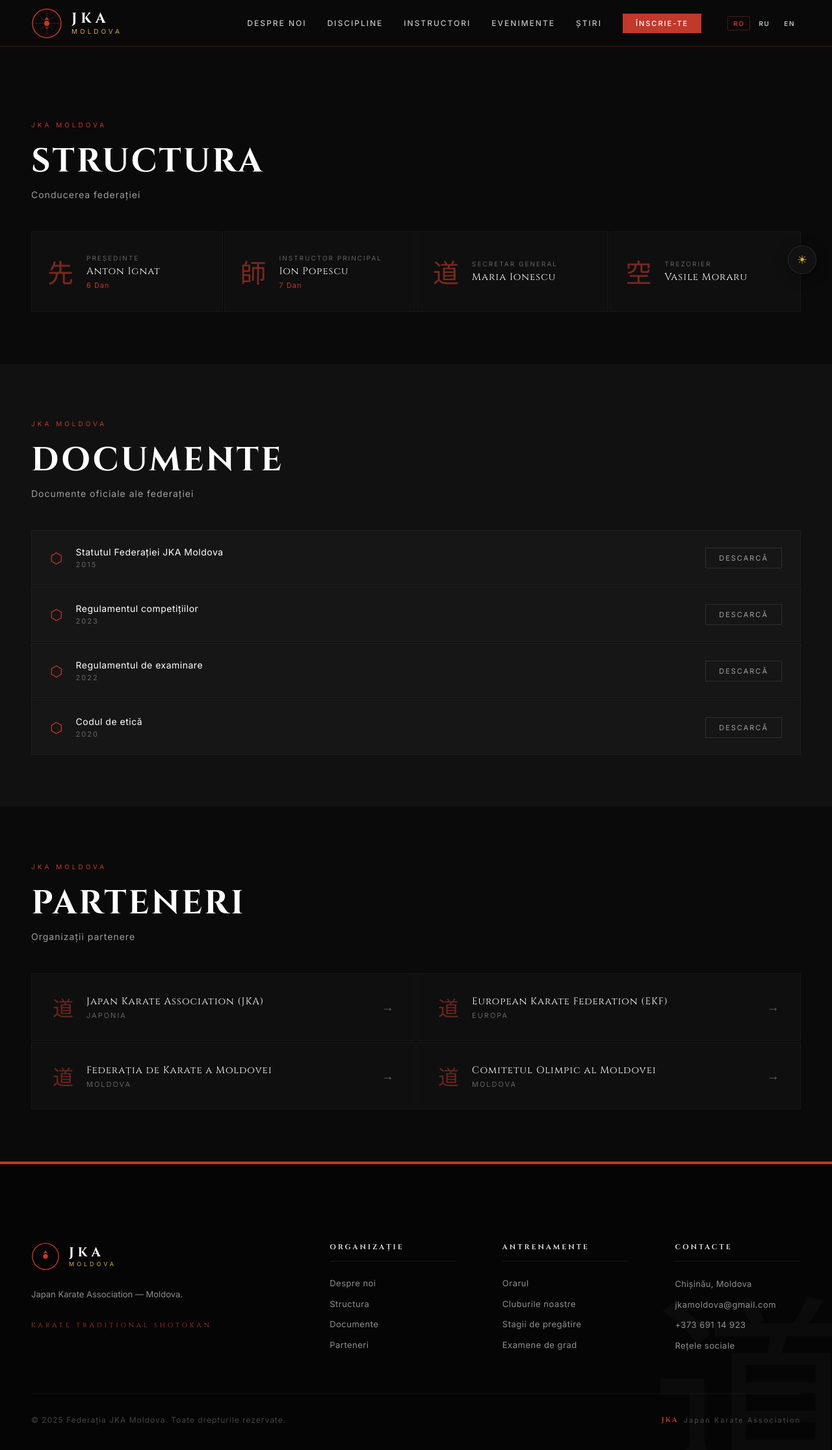
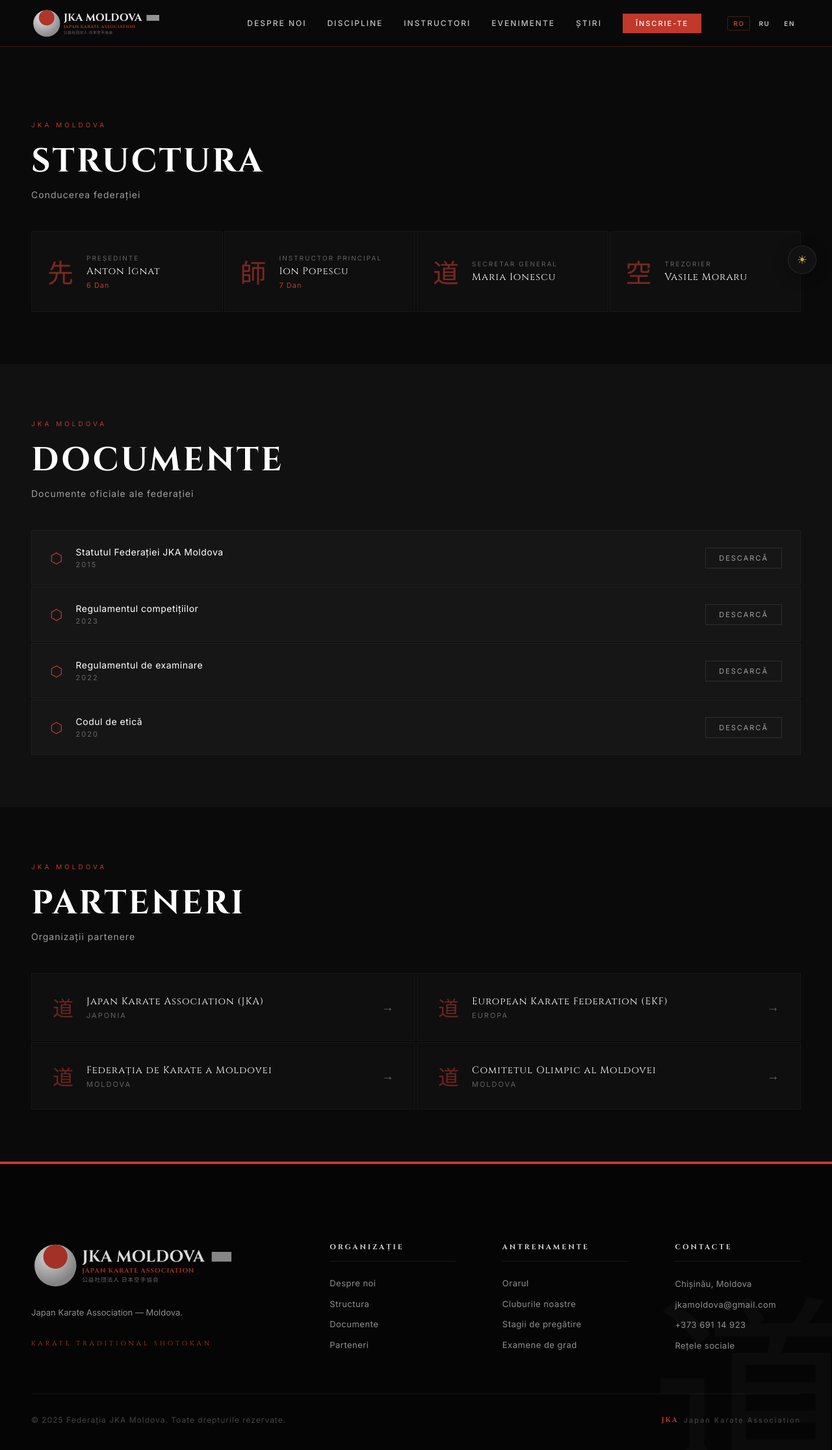
Before and after one commit to sergheiAvilov/jka-moldova, a React (Vite) app in the folder frontend/: page /about in a window 1280 px wide. Shown: the top 2232 px of the page at 65% size. Built offline with nearby package versions, Linux system fonts and the light colour scheme; grey boxes are pictures that could not be loaded.

Commit message:
add logo

```diff
--- a/frontend/src/components/Footer/Footer.jsx
+++ b/frontend/src/components/Footer/Footer.jsx
@@ -1,16 +1,7 @@
 import { Link } from 'react-router-dom';
 import styles from './Footer.module.css';
 import { useT } from '../../hooks/useT.js';
-
-function LogoEmblem() {
-  return (
-    <svg viewBox="0 0 48 48" fill="none" xmlns="http://www.w3.org/2000/svg" className={styles.emblemSvg}>
-      <circle cx="24" cy="24" r="22" stroke="#C0392B" strokeWidth="1.5"/>
-      <path d="M24 14 L28 20 L24 18 L20 20Z" fill="#C0392B"/>
-      <circle cx="24" cy="24" r="4" fill="#C0392B"/>
-    </svg>
-  );
-}
+import JKALogo from '../Logo/JKALogo.jsx';
 
 export default function Footer() {
   const t = useT();
@@ -24,11 +15,7 @@
         <div className={styles.grid}>
           <div className={styles.brand}>
             <Link to="/" className={styles.logo}>
-              <div className={styles.logoEmblem}><LogoEmblem /></div>
-              <div className={styles.logoText}>
-                <span className={styles.jka}>JKA</span>
-                <span className={styles.moldova}>Moldova</span>
-              </div>
+              <JKALogo dark className={styles.logoImg} />
             </Link>
             <p className={styles.brandDesc}>
               Japan Karate Association — Moldova.
--- a/frontend/src/components/Footer/Footer.module.css
+++ b/frontend/src/components/Footer/Footer.module.css
@@ -39,42 +39,20 @@
 }
 
 .logo {
-  display: flex;
-  align-items: center;
-  gap: 14px;
+  display: inline-flex;
+  text-decoration: none;
 }
 
-.logoEmblem {
-  width: 44px;
-  height: 44px;
-  flex-shrink: 0;
+.logoImg {
+  height: 72px;
+  width: auto;
+  display: block;
+  opacity: 0.85;
+  transition: opacity 0.2s ease;
 }
 
-.emblemSvg {
-  width: 100%;
-  height: 100%;
-}
-
-.logoText {
-  display: flex;
-  flex-direction: column;
-}
-
-.jka {
-  font-family: var(--font-heading);
-  font-size: 20px;
-  font-weight: 700;
-  letter-spacing: 6px;
-  color: var(--white);
-  line-height: 1;
-}
-
-.moldova {
-  font-size: 9px;
-  letter-spacing: 4px;
-  color: var(--gold-light);
-  text-transform: uppercase;
-  margin-top: 2px;
+.logo:hover .logoImg {
+  opacity: 1;
 }
 
 .brandDesc {
--- a/frontend/src/components/Header/Header.jsx
+++ b/frontend/src/components/Header/Header.jsx
@@ -3,36 +3,21 @@
 import styles from './Header.module.css';
 import { useT } from '../../hooks/useT.js';
 import { useLang } from '../../context/LangContext.jsx';
+import { useTheme } from '../../context/ThemeContext.jsx';
+import JKALogo from '../Logo/JKALogo.jsx';
 
 const LANGS = ['ro', 'ru', 'en'];
-
-function LogoEmblem() {
-  return (
-    <svg viewBox="0 0 48 48" fill="none" xmlns="http://www.w3.org/2000/svg" className={styles.emblemSvg}>
-      <circle cx="24" cy="24" r="22" stroke="#C0392B" strokeWidth="1.5"/>
-      <circle cx="24" cy="24" r="18" stroke="rgba(192,57,43,0.3)" strokeWidth="0.5"/>
-      <path d="M24 6 L24 42 M6 24 L42 24" stroke="#C0392B" strokeWidth="0.8" opacity="0.4"/>
-      <path d="M24 14 L28 20 L24 18 L20 20Z" fill="#C0392B"/>
-      <path d="M24 34 L20 28 L24 30 L28 28Z" fill="rgba(192,57,43,0.5)"/>
-      <circle cx="24" cy="24" r="4" fill="#C0392B"/>
-      <path d="M14 14 L20 20 M34 14 L28 20 M14 34 L20 28 M34 34 L28 28" stroke="#C0392B" strokeWidth="0.8" opacity="0.4"/>
-    </svg>
-  );
-}
 
 export default function Header() {
   const [menuOpen, setMenuOpen] = useState(false);
   const t = useT();
   const { lang, changeLang } = useLang();
+  const { theme } = useTheme();
 
   return (
     <header className={styles.header}>
       <Link to="/" className={styles.logo}>
-        <div className={styles.logoEmblem}><LogoEmblem /></div>
-        <div className={styles.logoText}>
-          <span className={styles.jka}>JKA</span>
-          <span className={styles.moldova}>Moldova</span>
-        </div>
+        <JKALogo dark={theme === 'dark'} className={styles.logoImg} />
       </Link>
 
       <button
--- a/frontend/src/components/Header/Header.module.css
+++ b/frontend/src/components/Header/Header.module.css
@@ -19,42 +19,19 @@
 .logo {
   display: flex;
   align-items: center;
-  gap: 14px;
   text-decoration: none;
 }
 
-.logoEmblem {
-  width: 48px;
-  height: 48px;
-  flex-shrink: 0;
+.logoImg {
+  height: 46px;
+  width: auto;
+  display: block;
+  opacity: 0.92;
+  transition: opacity 0.2s ease;
 }
 
-.emblemSvg {
-  width: 100%;
-  height: 100%;
-}
-
-.logoText {
-  display: flex;
-  flex-direction: column;
-}
-
-.jka {
-  font-family: var(--font-heading);
-  font-size: 22px;
-  font-weight: 700;
-  letter-spacing: 6px;
-  color: var(--text-base);
-  line-height: 1;
-  transition: color 0.3s ease;
-}
-
-.moldova {
-  font-size: 10px;
-  letter-spacing: 4px;
-  color: var(--gold-light);
-  text-transform: uppercase;
-  margin-top: 2px;
+.logo:hover .logoImg {
+  opacity: 1;
 }
 
 /* Nav */
--- /dev/null
+++ b/frontend/src/components/Logo/JKALogo.jsx
@@ -0,0 +1,111 @@
+import { useId } from 'react';
+
+/**
+ * JKA Moldova SVG logo — horizontal layout (emblem left, text right).
+ * prop `dark` — use on dark backgrounds (white "JKA MOLDOVA" text)
+ * prop `dark={false}` — use on light backgrounds (black text)
+ */
+export default function JKALogo({ className, style, dark = false }) {
+  const uid = useId().replace(/:/g, 'x');
+  const gradId = `jkaG${uid}`;
+  const clipId = `jkaC${uid}`;
+
+  const textMain = dark ? '#ffffff'               : '#111111';
+  const textSub  = dark ? 'rgba(255,255,255,0.45)' : 'rgba(10,10,10,0.55)';
+
+  /* ── Sphere ── */
+  const R  = 52;
+  const cx = 60;
+  const cy = 58;
+  const sr = 30;
+  const sx = cx;
+  const sy = cy - R + sr; /* 36 — top of sun flush with top of sphere */
+
+  /* ── Text layout ── */
+  const textX    = 126;
+  const titleLen = 305;  /* locks "JKA MOLDOVA" width → precise gap to flag */
+  const flagGap  = 16;   /* small gap between text end and flag */
+  const flagX    = textX + titleLen + flagGap; /* = 447 */
+
+  /* ── Flag dimensions (1:2 ratio — real Moldova flag image) ── */
+  const fw = 50;   /* flag width  */
+  const fh = 25;   /* flag height (fw / 2 = correct 1:2 ratio) */
+  const fy = 24;   /* flag top y  */
+
+  return (
+    <svg
+      viewBox="0 0 500 116"
+      xmlns="http://www.w3.org/2000/svg"
+      className={className}
+      style={style}
+      aria-label="JKA Moldova"
+    >
+      <defs>
+        <radialGradient id={gradId} cx="36%" cy="28%" r="66%">
+          <stop offset="0%"   stopColor="#f8f8f8"/>
+          <stop offset="44%"  stopColor="#d2d2d2"/>
+          <stop offset="100%" stopColor="#9a9a9a"/>
+        </radialGradient>
+        <clipPath id={clipId}>
+          <circle cx={cx} cy={cy} r={R}/>
+        </clipPath>
+      </defs>
+
+      {/* ── Gray sphere ── */}
+      <circle cx={cx} cy={cy} r={R} fill={`url(#${gradId})`}/>
+
+      {/* ── Red sun — centred at top of sphere ── */}
+      <circle cx={sx} cy={sy} r={sr} fill="#C0392B" clipPath={`url(#${clipId})`}/>
+
+      {/* ── JKA MOLDOVA — width locked so flag gap is exact ── */}
+      <text
+        x={textX} y="48"
+        textAnchor="start"
+        fontFamily="'Cinzel', 'Trajan Pro', Georgia, serif"
+        fontWeight="900"
+        fontSize="40"
+        fill={textMain}
+        letterSpacing="1"
+        textLength={titleLen}
+        lengthAdjust="spacing"
+      >
+        JKA MOLDOVA
+      </text>
+
+      {/* ── Moldova flag — real image (place flag-md.png in /public/) ── */}
+      <image
+        href="/flag-md.png"
+        x={flagX}
+        y={fy}
+        width={fw}
+        height={fh}
+        preserveAspectRatio="xMidYMid meet"
+      />
+
+      {/* ── JAPAN KARATE ASSOCIATION ── */}
+      <text
+        x={textX} y="76"
+        textAnchor="start"
+        fontFamily="'Cinzel', 'Trajan Pro', Georgia, serif"
+        fontWeight="700"
+        fontSize="16"
+        fill="#C0392B"
+        letterSpacing="1.5"
+      >
+        JAPAN KARATE ASSOCIATION
+      </text>
+
+      {/* ── Japanese subtitle ── */}
+      <text
+        x={textX} y="99"
+        textAnchor="start"
+        fontFamily="'Noto Serif JP', 'Yu Mincho', serif"
+        fontSize="14"
+        fill={textSub}
+        letterSpacing="1.5"
+      >
+        公益社団法人 日本空手協会
+      </text>
+    </svg>
+  );
+}
--- a/frontend/src/main.jsx
+++ b/frontend/src/main.jsx
@@ -6,7 +6,7 @@
 
 ReactDOM.createRoot(document.getElementById('root')).render(
   <React.StrictMode>
-    <BrowserRouter>
+    <BrowserRouter future={{ v7_startTransition: true, v7_relativeSplatPath: true }}>
       <App />
     </BrowserRouter>
   </React.StrictMode>
--- a/frontend/src/pages/admin/AdminLayout.jsx
+++ b/frontend/src/pages/admin/AdminLayout.jsx
@@ -2,6 +2,7 @@
 import { useAuth } from '../../hooks/useAuth.js';
 import { useT } from '../../hooks/useT.js';
 import { useLang } from '../../context/LangContext.jsx';
+import JKALogo from '../../components/Logo/JKALogo.jsx';
 import styles from './AdminLayout.module.css';
 
 const LANGS = ['ro', 'ru', 'en'];
@@ -29,8 +30,7 @@
       <aside className={styles.sidebar}>
         {/* Brand */}
         <div className={styles.brand}>
-          <div className={styles.brandKanji}>道</div>
-          <div className={styles.brandTitle}>JKA Moldova</div>
+          <JKALogo dark className={styles.logoImg} />
           <span className={styles.brandSub}>{a.panelTitle}</span>
         </div>
 
--- a/frontend/src/pages/admin/AdminLayout.module.css
+++ b/frontend/src/pages/admin/AdminLayout.module.css
@@ -22,32 +22,24 @@
 }
 
 .brand {
-  padding: 32px 28px 28px;
+  padding: 28px 28px 24px;
   border-bottom: 1px solid rgba(255, 255, 255, 0.05);
+  display: flex;
+  flex-direction: column;
+  gap: 8px;
 }
 
-.brandKanji {
-  font-family: 'Noto Serif JP', serif;
-  font-size: 30px;
-  color: #C0392B;
-  line-height: 1;
-  margin-bottom: 10px;
-}
-
-.brandTitle {
-  font-family: 'Cinzel', 'Playfair Display', serif;
-  font-size: 11px;
-  letter-spacing: 3px;
-  color: rgba(255, 255, 255, 0.85);
-  text-transform: uppercase;
-  line-height: 1.5;
+.logoImg {
+  height: 64px;
+  width: auto;
+  display: block;
+  opacity: 0.88;
 }
 
 .brandSub {
   font-size: 10px;
   letter-spacing: 1.5px;
   color: rgba(255, 255, 255, 0.25);
-  margin-top: 4px;
   display: block;
 }
 
--- a/frontend/src/pages/admin/AdminLogin.jsx
+++ b/frontend/src/pages/admin/AdminLogin.jsx
@@ -3,6 +3,7 @@
 import { useAuth } from '../../hooks/useAuth.js';
 import { useT } from '../../hooks/useT.js';
 import { useLang } from '../../context/LangContext.jsx';
+import JKALogo from '../../components/Logo/JKALogo.jsx';
 import styles from './AdminLogin.module.css';
 
 const LANGS = ['ro', 'ru', 'en'];
@@ -48,11 +49,8 @@
         </div>
 
         <div className={styles.logo}>
-          <span className={styles.logoKanji}>道</span>
-          <div className={styles.logoText}>
-            <span className={styles.logoTitle}>JKA Moldova</span>
-            <span className={styles.logoSub}>{a.panelTitle}</span>
-          </div>
+          <JKALogo dark className={styles.logoImg} />
+          <span className={styles.logoSub}>{a.panelTitle}</span>
         </div>
 
         <h1 className={styles.title}>{a.title}</h1>
--- a/frontend/src/pages/admin/AdminLogin.module.css
+++ b/frontend/src/pages/admin/AdminLogin.module.css
@@ -48,36 +48,23 @@
 
 .logo {
   display: flex;
-  align-items: center;
-  gap: 14px;
+  flex-direction: column;
+  align-items: flex-start;
+  gap: 8px;
   margin-bottom: 44px;
 }
 
-.logoKanji {
-  font-family: 'Noto Serif JP', serif;
-  font-size: 32px;
-  color: #C0392B;
-  line-height: 1;
-}
-
-.logoText {
-  display: flex;
-  flex-direction: column;
-}
-
-.logoTitle {
-  font-family: 'Cinzel', 'Playfair Display', serif;
-  font-size: 12px;
-  letter-spacing: 3px;
-  color: rgba(255, 255, 255, 0.8);
-  text-transform: uppercase;
+.logoImg {
+  height: 60px;
+  width: auto;
+  display: block;
+  opacity: 0.9;
 }
 
 .logoSub {
   font-size: 10px;
   letter-spacing: 1.5px;
   color: rgba(255, 255, 255, 0.25);
-  margin-top: 3px;
 }
 
 .title {
```
